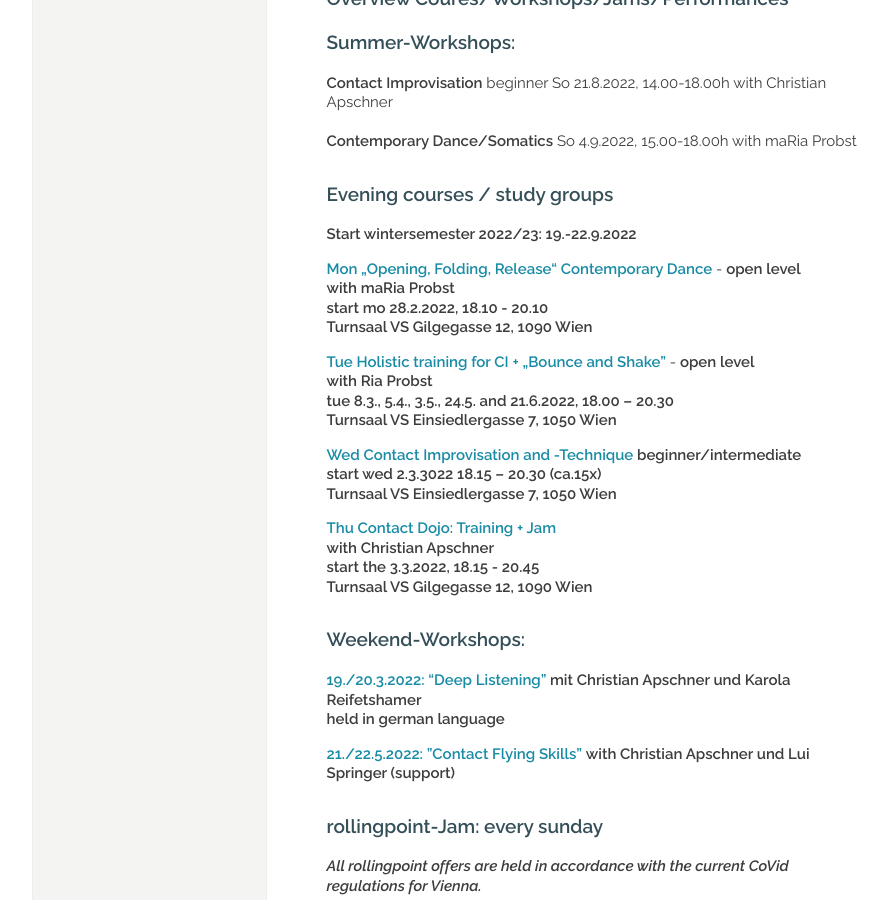
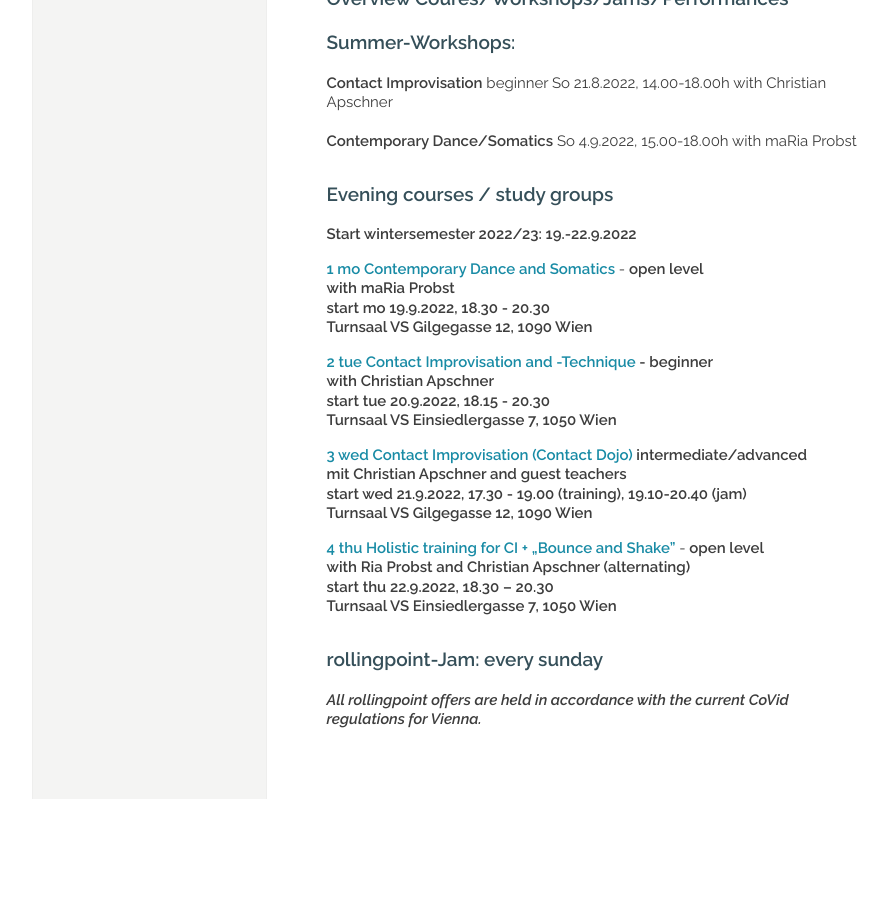
Before and after one commit to manulari/rollingpointat, a Jekyll site: the page built from _pages_en/en.md, in a window 1280 px wide and 900 px high, scrolled down 1116 px. Shown: the whole window, without its empty margins (152-1039 px from the left). Built offline with Jekyll 4.4.1, drawn with Linux system fonts in a browser that asks for light colours; comment, search, counter and statistics services are not loaded; after the commit the page ends 1915 px from its top, so only the background shows below that.

Commit message:
Update page (en) “en”

```diff
--- a/_pages_en/en.md
+++ b/_pages_en/en.md
@@ -34,31 +34,27 @@ other_lang: /
 
 **Start wintersemester 2022/23: 19.-22.9.2022**
 
-**[Mon „Opening, Folding, Release“ Contemporary Dance](/en/kurse#mo)** - **open level**\
+**[1 mo Contemporary Dance and Somatics](/en/kurse#mo)** - **open level**\
 **with maRia Probst**  \
-**start mo 28.2.2022, 18.10 - 20.10**\
+**start mo 19.9.2022, 18.30 - 20.30**\
 **Turnsaal VS Gilgegasse 12, 1090 Wien**
 
-**[Tue Holistic training for CI + „Bounce and Shake"](/en/kurse#di)** - **open level**\
-**with Ria Probst**\
-**tue 8.3., 5.4., 3.5., 24.5. and 21.6.2022, 18.00 – 20.30**\
+**[2 tue Contact Improvisation and -Technique ](/en/kurse#di)- beginner**\
+**with Christian Apschner**\
+**start tue 20.9.2022, 18.15 - 20.30**\
 **Turnsaal VS Einsiedlergasse 7, 1050 Wien**
 
-**[Wed Contact Improvisation and -Technique ](/en/kurse#mi)beginner/intermediate**\
-**start wed 2.3.3022 18.15 – 20.30 (ca.15x)\
-Turnsaal VS Einsiedlergasse 7, 1050 Wien**
-
-**[Thu Contact Dojo: Training + Jam](/en/kurse#do)**\
-**with Christian Apschner**\
-**start the 3.3.2022, 18.15 - 20.45**\
+**[3 wed Contact Improvisation (Contact Dojo)](/en/kurse#mi) intermediate/advanced**\
+**mit Christian Apschner and guest teachers**\
+**start wed 21.9.2022, 17.30 - 19.00 (training), 19.10-20.40 (jam)**\
 **Turnsaal VS Gilgegasse 12, 1090 Wien**
 
-### Weekend-Workshops:
+**[4 thu Holistic training for CI + „Bounce and Shake"](/en/kurse#di)** - **open level**\
+**with Ria Probst and Christian Apschner (alternating)**\
+**start thu 22.9.2022, 18.30 – 20.30**\
+**Turnsaal VS Einsiedlergasse 7, 1050 Wien**
 
-**[19./20.3.2022: "Deep Listening"](/en/workshops#deeplistening) mit Christian Apschner und Karola Reifetshamer**\
-**held in german language**
 
-**[21./22.5.2022: "Contact Flying Skills"](/en/workshops#flying)** **with Christian Apschner und Lui Springer (support)**
 
 ### **rollingpoint-Jam: every sunday**
 
```
